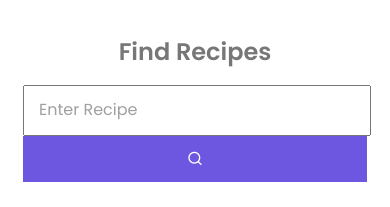
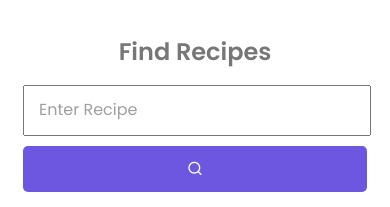
Before and after one commit to Mohammed-Karim226/RecipeApp, a plain HTML site: page index.html in a window 390 px wide. Drawn offline with nearby package versions, Linux system fonts and the light colour scheme.

Commit message:
Update temp.css

```diff
--- a/css/temp.css
+++ b/css/temp.css
@@ -134,6 +134,8 @@ a{
 .main .container .search button{
     display:block;
     width:100%;
+    margin-top:10px;
+    border-radius:5px;
 }
 }
 
```
